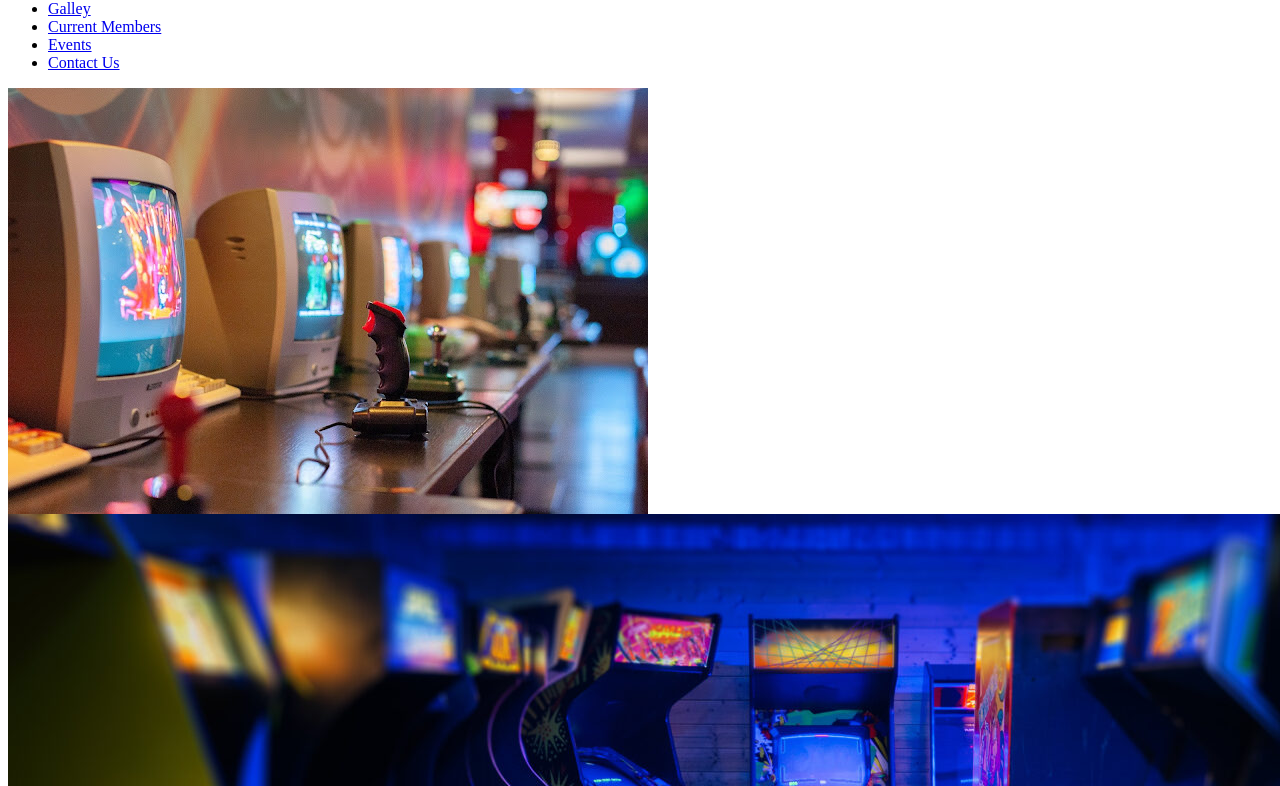
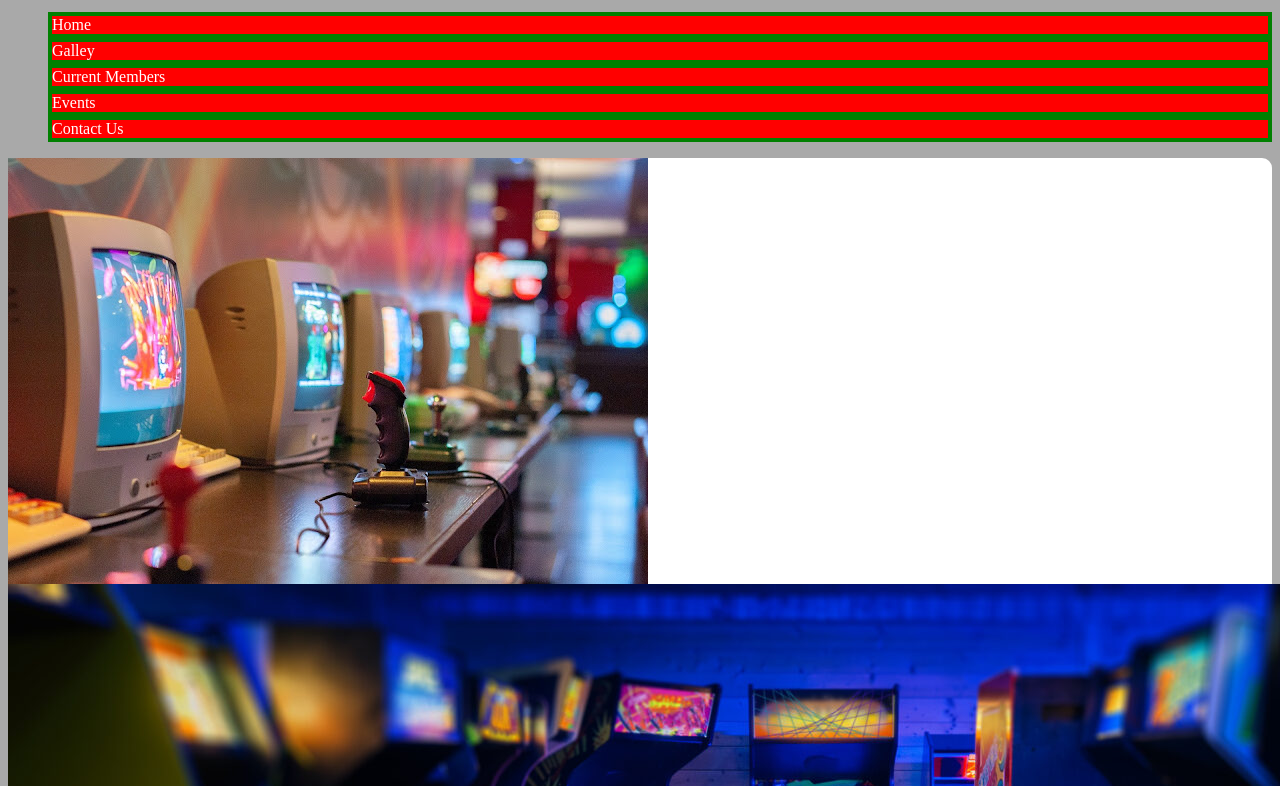
Before and after one commit to lucieross/Retro-Games-Society, a plain HTML site: page img_gallery.html in a window 1280 px wide. Shown: the part 84-870 px from the top of the page. Drawn offline with Linux system fonts and the light colour scheme.

Commit message:
Update img_gallery.html

```diff
--- a/img_gallery.html
+++ b/img_gallery.html
@@ -1,24 +1,27 @@
 <html>
     <head>
         <title> Retro Games Society</title>
+        <link rel='stylesheet' href='css/main.css'>
     </head>
 
 
     <body>
         <header><h1>Retro Games Society</h1></header>
 
-        <nav></nav>
+        <nav>
+            <div>
+                <ul>
+                    <li  class="active"><a href="index.html">Home</a></li>
+                    <li  class="active"><a href="img_gallery.html">Galley</a></li>
+                    <li  class="active"><a href="current_members.html">Current Members</a></li>
+                    <li  class="active"><a href="event_calendar.html">Events</a></li>
+                    <li  class="active"><a href="contact_us.html">Contact Us</a></li>
+                </ul>
+            </div>
+        </nav>
 
         <main>
-            <div>
-            <ul>
-                <li><a href="index.html">Home</a></li>
-                <li><a href="img_gallery.html">Galley</a></li>
-                <li><a href="current_members.html">Current Members</a></li>
-                <li><a href="event_calendar.html">Events</a></li>
-                <li><a href="contact_us.html">Contact Us</a></li>
-            </ul>
-        </div>
+
 
         <div>
             <img src="images/1.jpg" alt="Old Video Consoles"/>
@@ -65,6 +68,8 @@
 
         <aside></aside>
 
-        <footer></footer>
+        <footer>
+            <p> Copyright Lucie Ross</p>
+        </footer>
     </body>
 </html>
```
